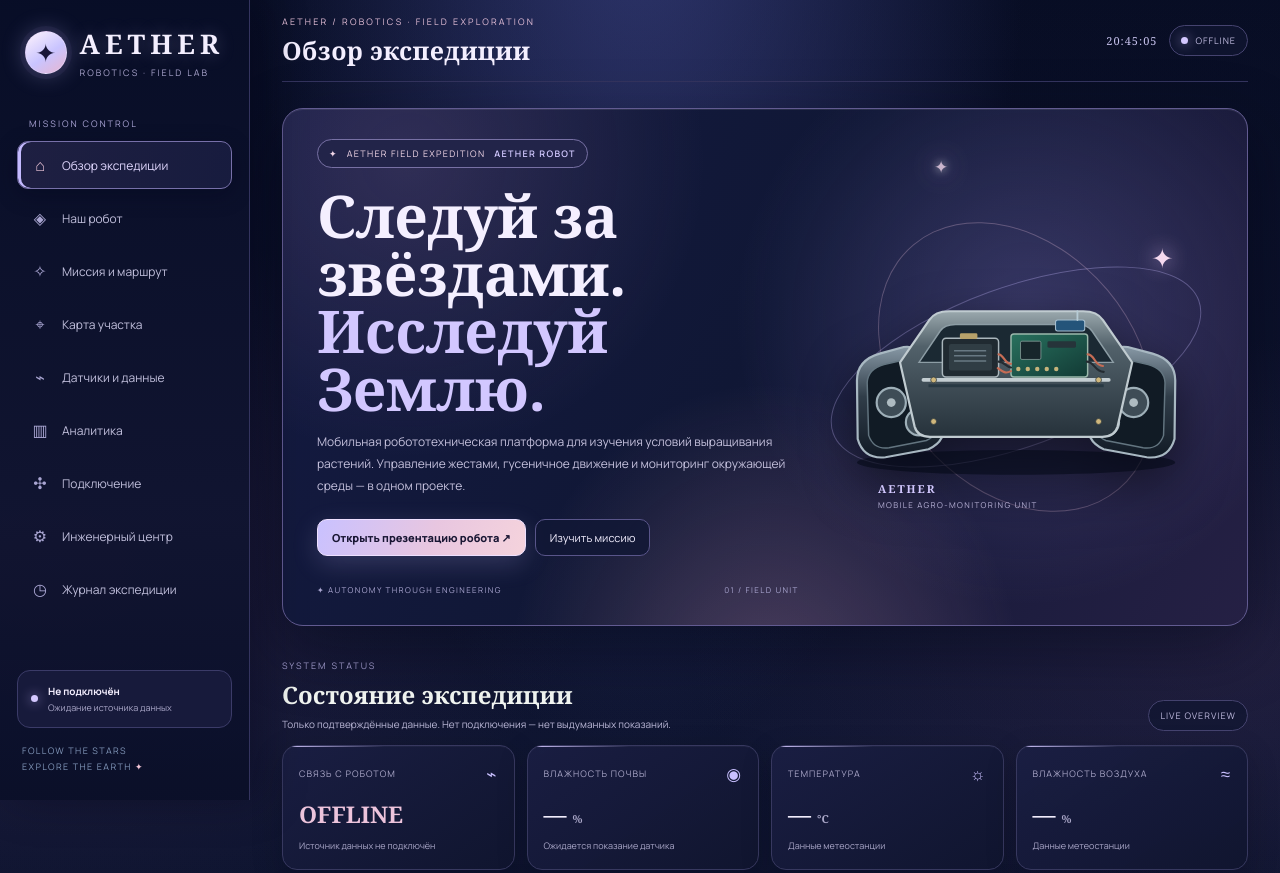
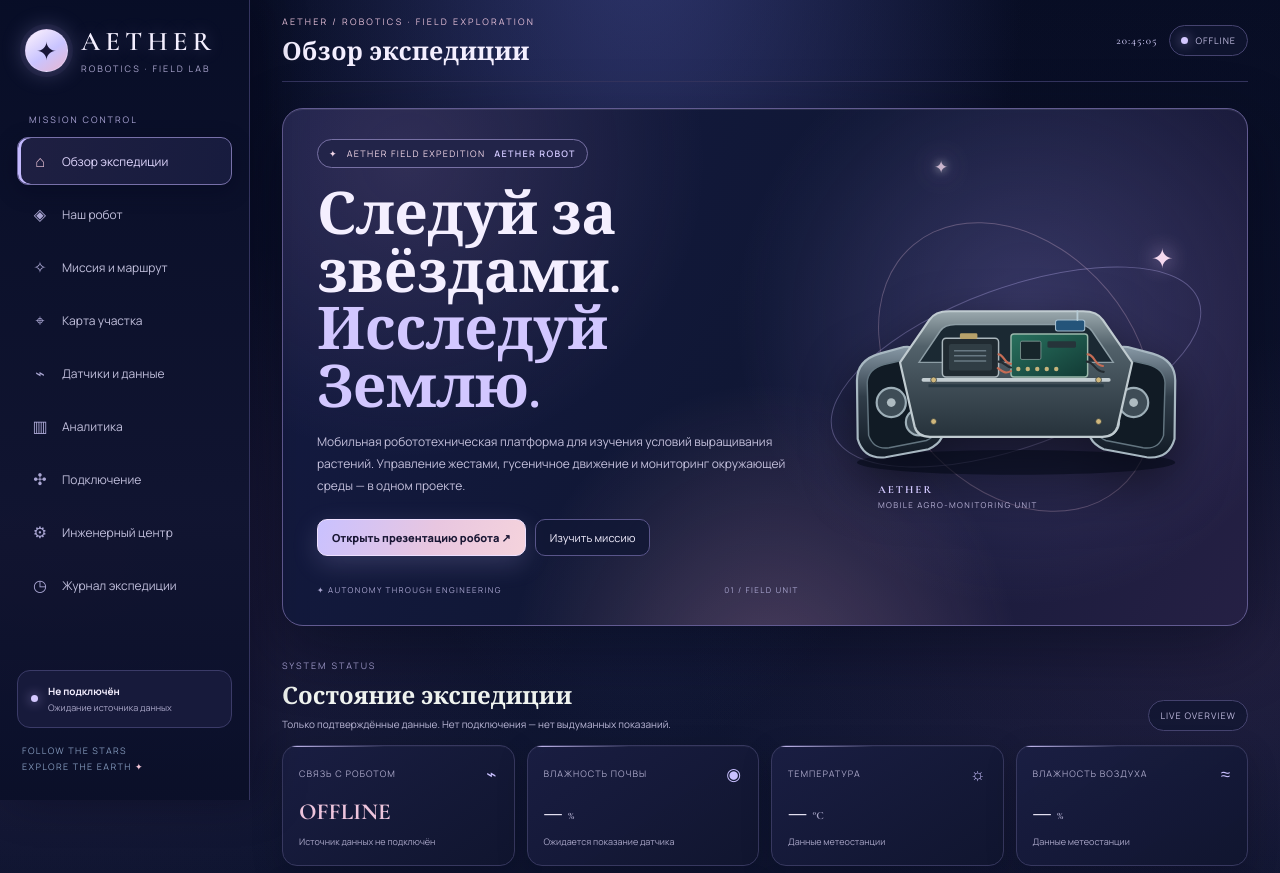
Before and after one commit to winiin/rodot, a plain HTML site: page index.html in a window 1280 px wide. Shown: the top 873 px of the page. Drawn offline with nearby package versions, Linux system fonts and the light colour scheme.

Commit message:
Load AETHER display font and refresh stylesheet

```diff
--- a/index.html
+++ b/index.html
@@ -6,8 +6,8 @@
 <meta name="description" content="AETHER Mission Control — интерактивный центр управления и изучения мобильного робота AETHER.">
 <title>AETHER Mission Control | AETHER</title>
 <link rel="preconnect" href="https://fonts.googleapis.com"><link rel="preconnect" href="https://fonts.gstatic.com" crossorigin>
-<link href="https://fonts.googleapis.com/css2?family=Manrope:wght@400;500;600;700;800&family=Space+Grotesk:wght@500;600;700&display=swap" rel="stylesheet">
-<link rel="stylesheet" href="style.css?v=20261128-aether">
+<link href="https://fonts.googleapis.com/css2?family=Cormorant+Garamond:wght@400;500;600;700&family=Manrope:wght@400;500;600;700;800&family=Space+Grotesk:wght@500;600;700&display=swap" rel="stylesheet">
+<link rel="stylesheet" href="style.css?v=20261128-twilight">
 </head>
 <body>
 <div class="ambient"></div>
```
